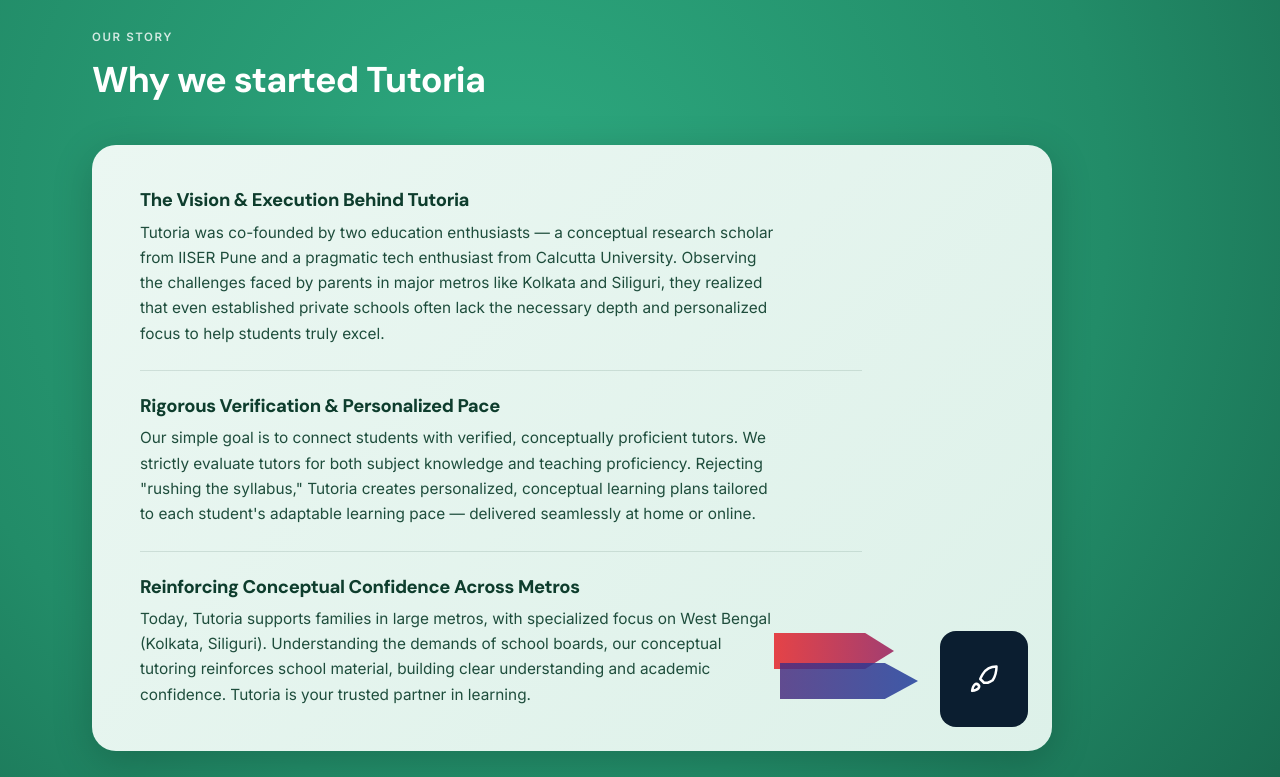
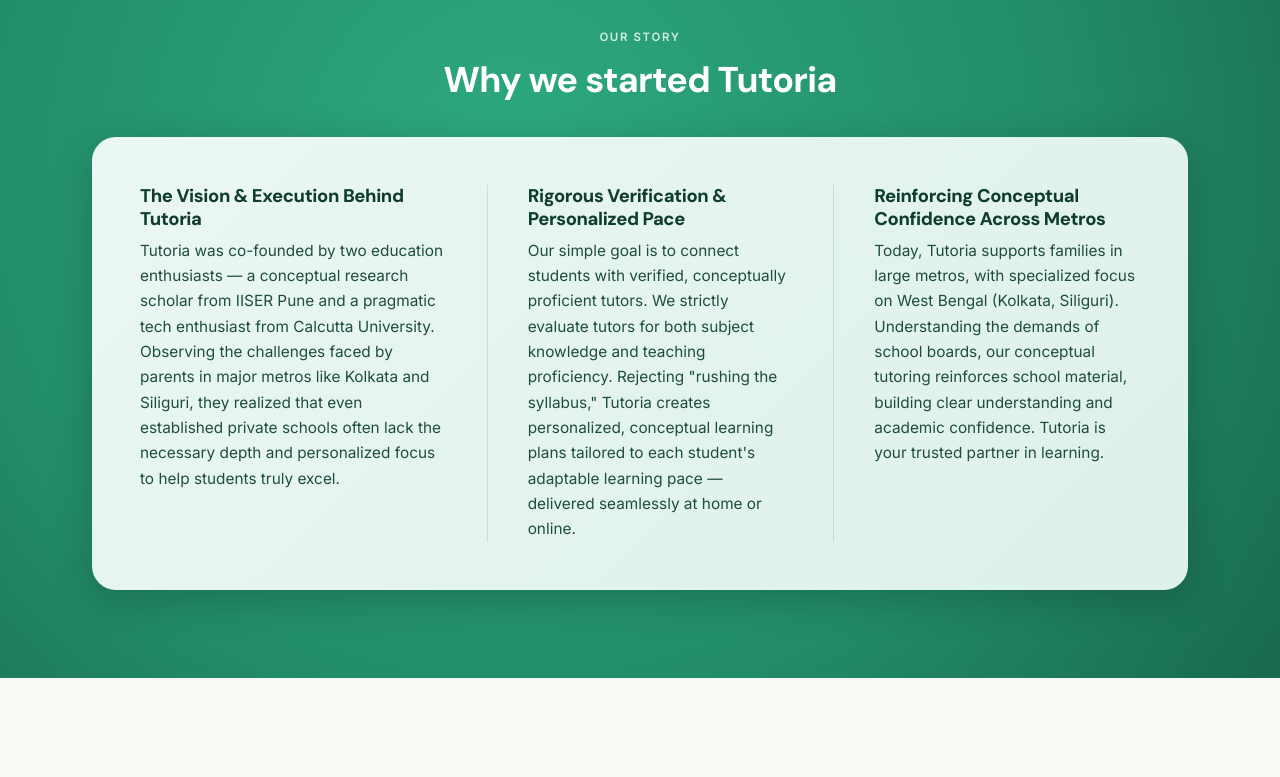
Before and after one commit to tanbirab/testpto, a plain HTML site: page index.html in a window 1280 px wide. Shown: the part 860-1637 px from the top of the page. Drawn offline with Linux system fonts and the light colour scheme.

Commit message:
Add files via upload

```diff
--- a/index.html
+++ b/index.html
@@ -77,15 +77,6 @@
           <h3>Reinforcing Conceptual Confidence Across Metros</h3>
           <p>Today, Tutoria supports families in large metros, with specialized focus on West Bengal (Kolkata, Siliguri). Understanding the demands of school boards, our conceptual tutoring reinforces school material, building clear understanding and academic confidence. Tutoria is your trusted partner in learning.</p>
         </div>
-      </div>
-
-      <div class="story-ribbon story-ribbon-red" aria-hidden="true"></div>
-      <div class="story-ribbon story-ribbon-blue" aria-hidden="true"></div>
-      <div class="story-icon" aria-hidden="true">
-        <svg viewBox="0 0 24 24" fill="none" stroke="#FFFFFF" stroke-width="2" stroke-linecap="round" stroke-linejoin="round">
-          <path d="M4.5 16.5c-1.5 1.26-2 5-2 5s3.74-.5 5-2c.71-.84.7-2.13-.09-2.91a2.18 2.18 0 0 0-2.91-.09z"/>
-          <path d="M12 15l-3-3a22 22 0 0 1 2-3.95A12.88 12.88 0 0 1 22 2c0 2.72-.78 7.5-3.05 11a22.35 22.35 0 0 1-3.95 2z"/>
-        </svg>
       </div>
     </div>
   </div>
--- a/style.css
+++ b/style.css
@@ -324,8 +324,9 @@ section{padding:88px 0;}
   position:relative;
   overflow:hidden;
   background:radial-gradient(circle at 40% 30%, #2DA97F 0%, #228C68 60%, #18694E 100%);
+  padding:clamp(56px,7vw,88px) 0;
 }
-.story-head{max-width:600px; margin:0 0 44px;}
+.story-head{max-width:600px; margin:0 0 36px;}
 .story-eyebrow{color:rgba(255,255,255,.8);}
 .story-heading{
   color:#FFFFFF;
@@ -335,11 +336,11 @@ section{padding:88px 0;}
 
 .story-card{
   position:relative;
-  max-width:960px;
+  max-width:1120px;
   background:linear-gradient(135deg, #EBF7F2 0%, #DDF1E9 100%);
   border-radius:24px;
   box-shadow:0 10px 40px rgba(0,0,0,.2);
-  padding:44px 48px;
+  padding:40px 44px;
 }
 .story-block + .story-block{
   margin-top:24px; padding-top:24px;
@@ -358,36 +359,28 @@ section{padding:88px 0;}
   max-width:640px;
 }
 
-/* decorative notch + icon block, matching the source artwork — desktop only */
-.story-icon{
-  display:none;
-  position:absolute; right:24px; bottom:24px;
-  width:88px; height:96px;
-  border-radius:16px;
-  background:#0B1E30;
-  align-items:center; justify-content:center;
-}
-.story-icon svg{width:30px; height:30px;}
-.story-ribbon{
-  display:none;
-  position:absolute; height:36px;
-  clip-path:polygon(0% 0%, 76% 0%, 100% 50%, 76% 100%, 0% 100%);
-  opacity:.85;
-}
-.story-ribbon-red{
-  right:158px; bottom:82px; width:120px;
-  background:linear-gradient(90deg, #E5242A, #981E5B);
-}
-.story-ribbon-blue{
-  right:134px; bottom:52px; width:138px;
-  background:linear-gradient(90deg, #4A2E80, #213E9B);
+/* laptop and up: lay the three blocks side by side so the card is wide
+   and short rather than tall — fits comfortably in one screen and reads
+   as a wide, cinematic panel instead of a long scroll. */
+@media (min-width:900px){
+  .story-head{max-width:none; text-align:center; margin-left:auto; margin-right:auto;}
+  .story-card{
+    padding:48px;
+  }
+  .story-copy{
+    display:grid;
+    grid-template-columns:repeat(3,1fr);
+    column-gap:40px;
+  }
+  .story-block + .story-block{
+    margin-top:0; padding-top:0;
+    border-top:none;
+    border-left:1px solid rgba(14,61,45,.12);
+    padding-left:40px;
+  }
+  .story-block p{max-width:none;}
 }
 
-@media (min-width:860px){
-  .story-card{padding-right:190px;}
-  .story-icon{display:flex;}
-  .story-ribbon{display:block;}
-}
 @media (max-width:720px){
   .story-card{padding:32px 26px;}
   .story-block + .story-block{margin-top:20px; padding-top:20px;}
```
